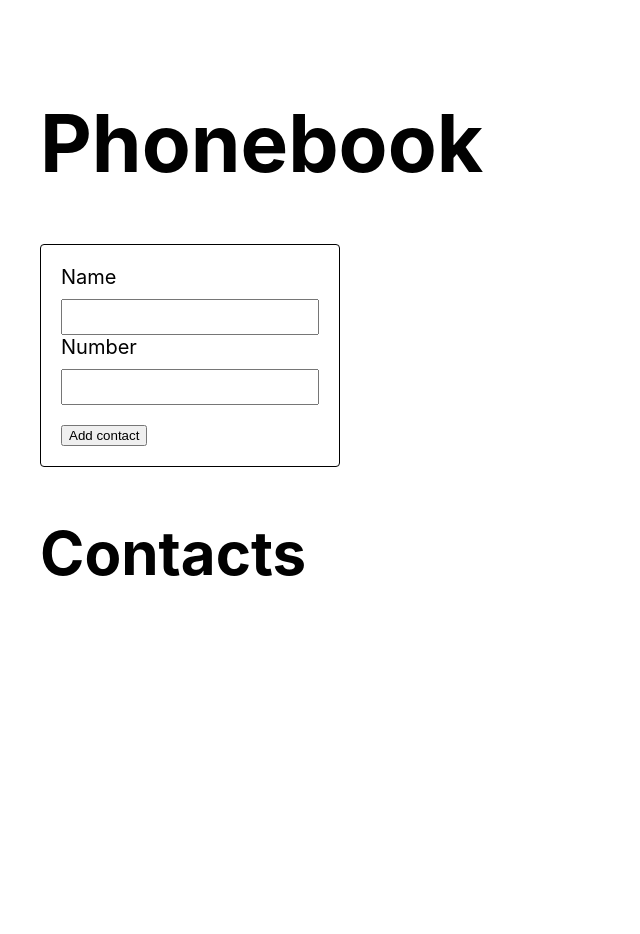
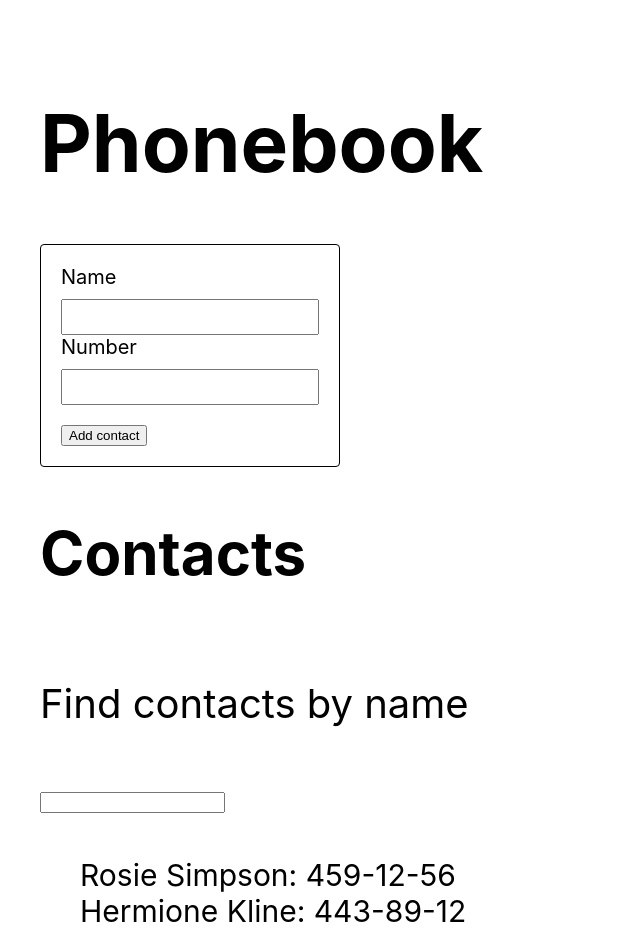
Before and after one commit to JakubLawnicki/goit-react-hw-02-phonebook, a React (Create React App) app: page / in a window 1280 px wide. Shown: the top 934 px of the page, without its empty margins (0-640 px from the left). Before the commit the page ends 880 px from the top, so only its background shows below. Built offline with nearby package versions, Linux system fonts and the light colour scheme.

Commit message:
Filtration by names

```diff
--- a/src/components/App.jsx
+++ b/src/components/App.jsx
@@ -4,7 +4,13 @@ import { ContactList } from './contactList/ContactList';
 import { Filter } from './filter/Filter';
 export class App extends Component {
   state = {
-    contacts: [],
+    contacts: [
+      { id: 'id-1', name: 'Rosie Simpson', number: '459-12-56' },
+      { id: 'id-2', name: 'Hermione Kline', number: '443-89-12' },
+      { id: 'id-3', name: 'Eden Clements', number: '645-17-79' },
+      { id: 'id-4', name: 'Annie Copeland', number: '227-91-26' },
+    ],
+    filter: '',
     name: '',
     number: '',
   };
@@ -34,8 +40,16 @@ export class App extends Component {
     });
   };
 
+  setFilter = value => {
+    this.setState(() => {
+      return {
+        filter: value,
+      };
+    });
+  };
+
   render() {
-    const { contacts, name, number } = this.state;
+    const { contacts, filter, name, number } = this.state;
     console.log(this.state);
     return (
       <div
@@ -58,8 +72,8 @@ export class App extends Component {
           add={this.addContact}
         />
         <h2>Contacts</h2>
-        <Filter />
-        <ContactList list={contacts} />
+        <Filter filterValue={this.setFilter} />
+        <ContactList list={contacts} filter={filter} />
       </div>
     );
   }
--- a/src/components/contactForm/ContactForm.jsx
+++ b/src/components/contactForm/ContactForm.jsx
@@ -11,7 +11,6 @@ export function ContactForm({ contactName, contactNumber, change, add }) {
         e.preventDefault();
 
         add(contactName, contactNumber, contactId);
-        console.log(e.target.props);
       }}
     >
       <label className={styles.label} htmlFor="name">
--- a/src/components/contactList/ContactList.jsx
+++ b/src/components/contactList/ContactList.jsx
@@ -1,7 +1,8 @@
 import styles from './contactList.module.css';
 
-export function ContactList({ list }) {
+export function ContactList({ list, filter }) {
   console.log(list);
+  if (filter === '') {
     return (
       <ul className={styles['contact-list']}>
         {list.map(item => (
@@ -11,4 +12,23 @@ export function ContactList({ list }) {
         ))}
       </ul>
     );
+  } else {
+    let dispName;
+    let dispNumber;
+    let id;
+    list.forEach(contact => {
+      if (contact.name.toLowerCase().includes(filter.toLowerCase())) {
+        dispName = contact.name;
+        dispNumber = contact.number;
+        id = contact.id;
       }
+    });
+    return (
+      <ul className={styles['contact-list']}>
+        <li className={styles.contact} key={id}>
+          {dispName}: {dispNumber}
+        </li>
+      </ul>
+    );
+  }
+}
--- a/src/components/filter/Filter.jsx
+++ b/src/components/filter/Filter.jsx
@@ -1,3 +1,15 @@
 // import styles from './filter.module.css';
 
-export function Filter() {}
+export function Filter({ filter, filterValue }) {
+  return (
+    <div>
+      <p>Find contacts by name</p>
+      <input
+        type="text"
+        onChange={e => {
+          filterValue(e.target.value);
+        }}
+      />
+    </div>
+  );
+}
```
Lines whose indentation alone changed are shown as unchanged.
